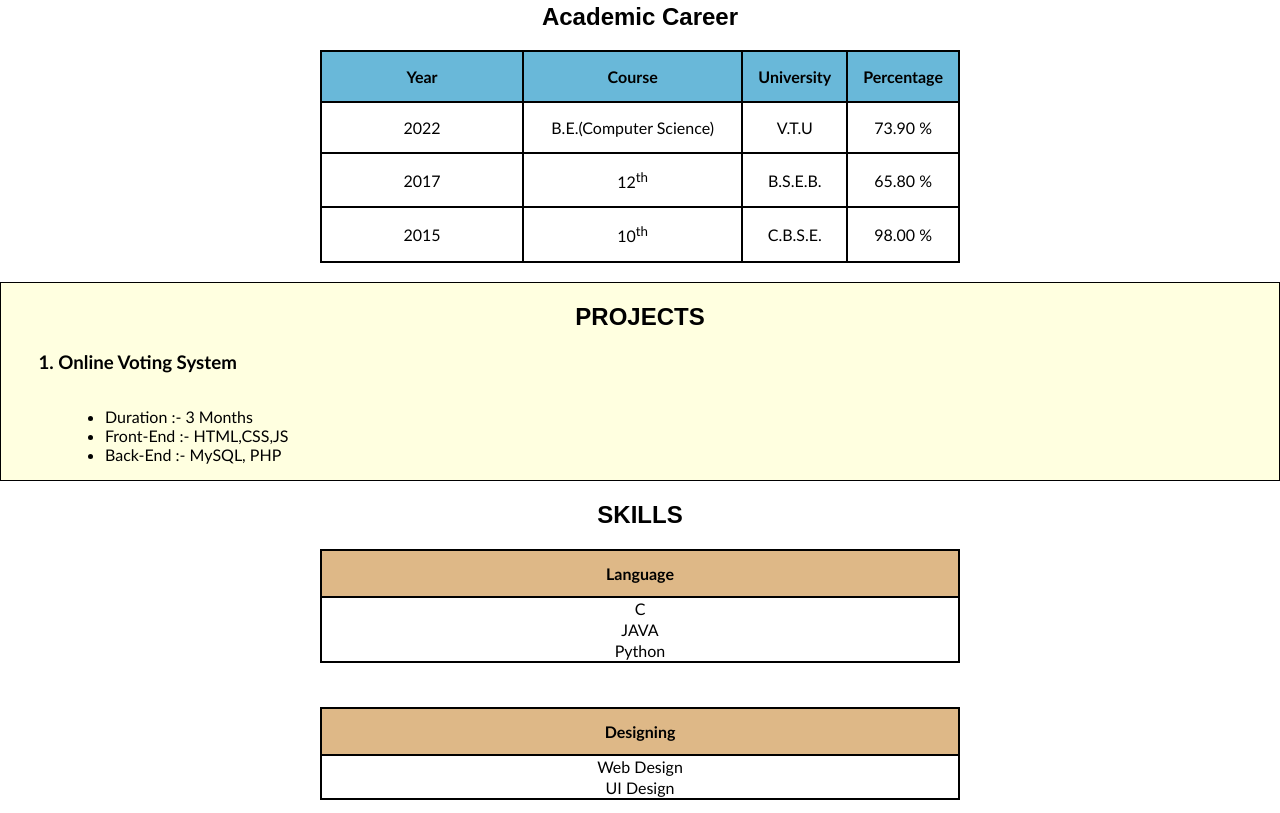
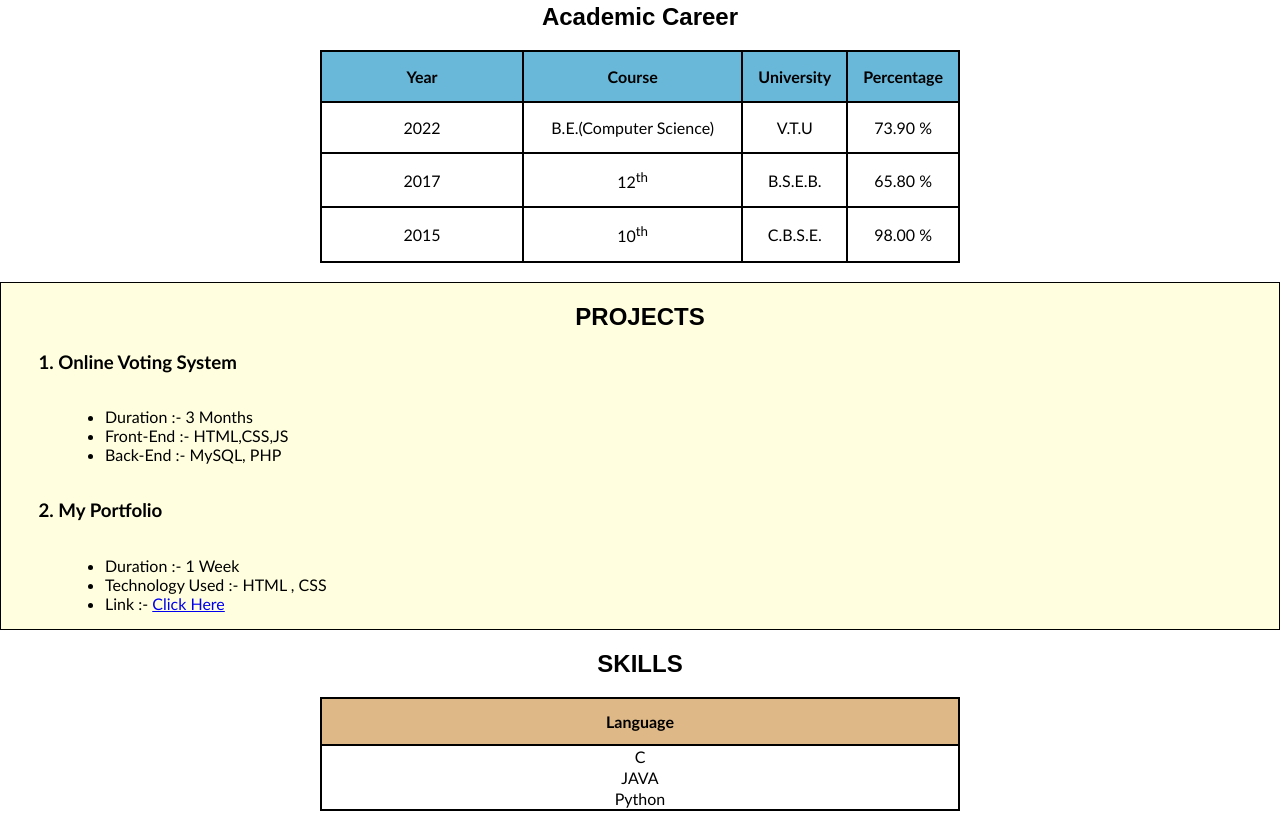
Before and after one commit to rghvgrv/PortFolio, a plain HTML site: page index.html in a window 1280 px wide. Shown: the part 344-1157 px from the top of the page. Drawn offline with Linux system fonts and the light colour scheme.

Commit message:
Update index.html

```diff
--- a/index.html
+++ b/index.html
@@ -75,6 +75,12 @@
             <li>Front-End :- HTML,CSS,JS</li>
             <li>Back-End :- MySQL, PHP</li>
         </ul>
+        <h3>2. My Portfolio</h3>
+        <ul>
+            <li>Duration :- 1 Week</li>
+            <li>Technology Used :- HTML , CSS</li>
+            <li>Link :- <a href="https://rghvgrv.github.io/MyPortfolio/" target="blank">Click Here</a></li>
+        </ul>
     </div>
     <div class="skill">
         <center>
```
